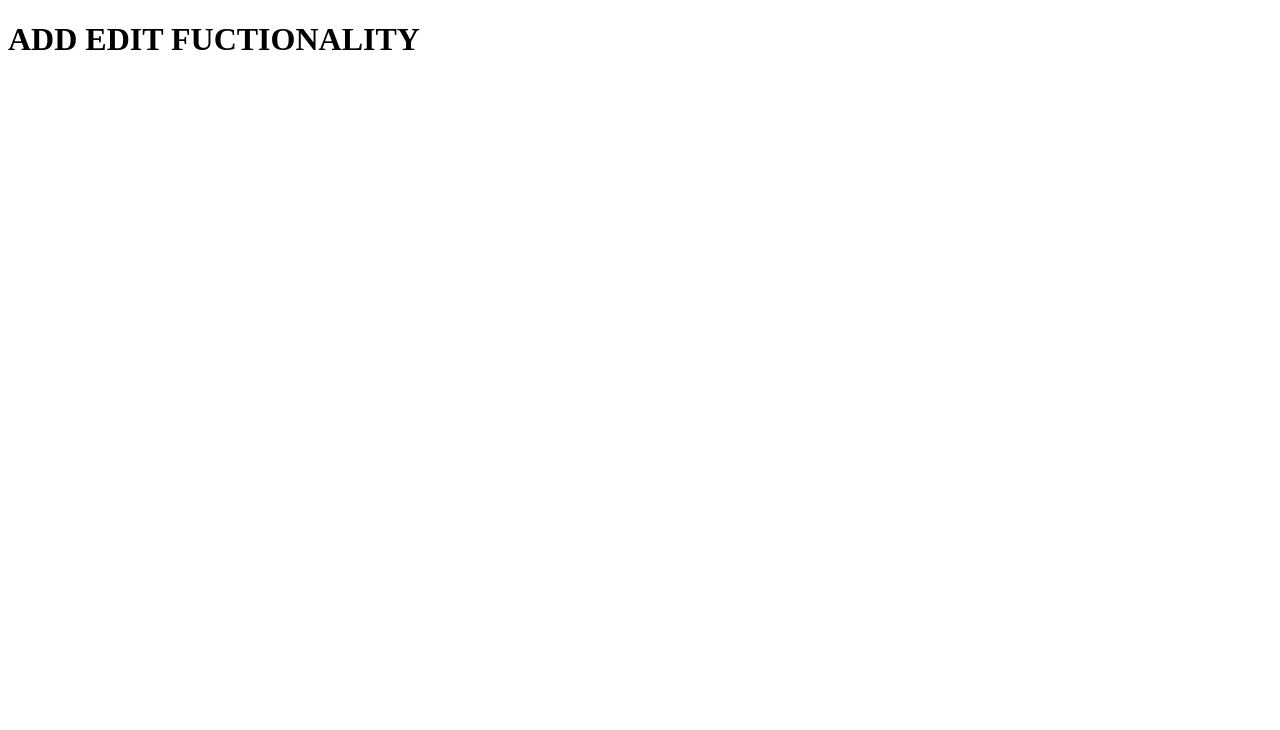
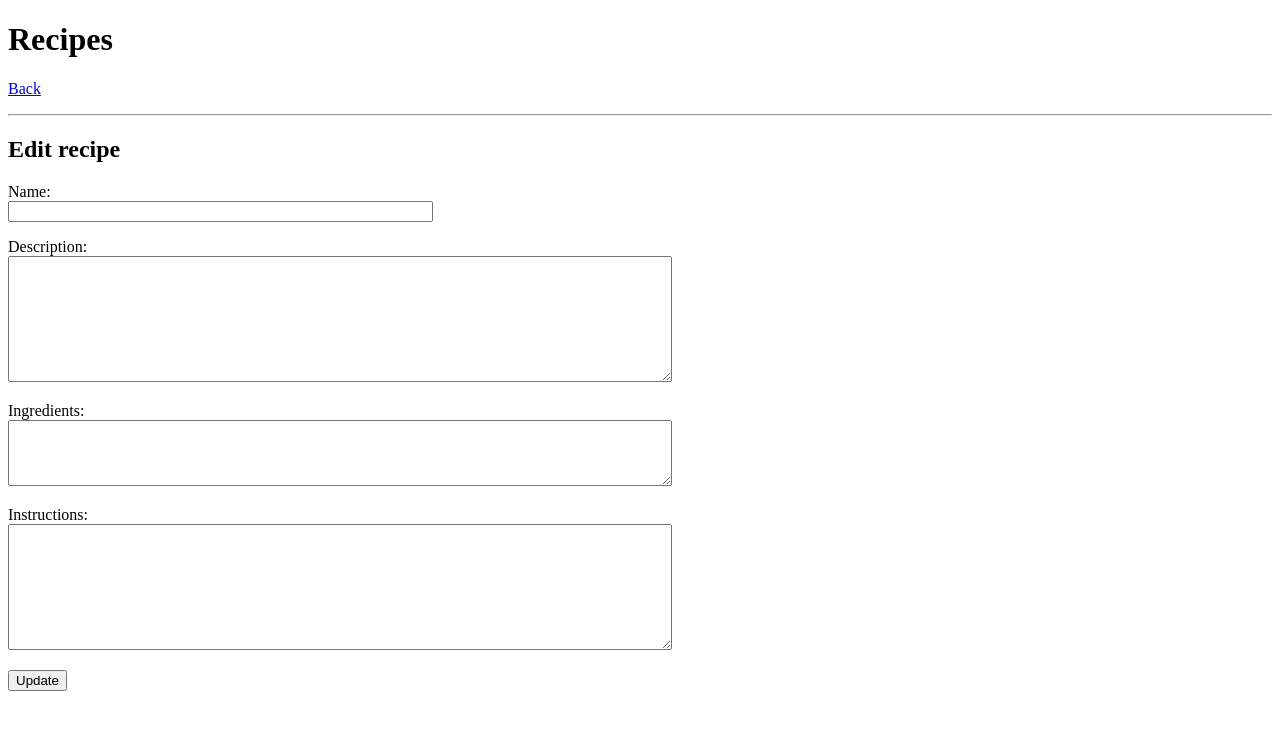
Before and after one commit to dopamiini/recipes, a Flask app: template templates/edit_recipe.html in a window 1280 px wide. Shown: the top 730 px of the page. Run offline with Flask 3, Linux system fonts and the light colour scheme; the template is opened without the code that fills it, so the values that code supplies are empty.

Commit message:
Added edit functionality to recipes.

```diff
--- a/app.py
+++ b/app.py
@@ -270,3 +270,66 @@ def create_recipe():
     session["message_type"] = "success"
 
     return redirect("/")
+
+
+@app.route("/edit_recipe/<int:recipe_id>")
+def edit_recipe(recipe_id):
+    """Lets user edit a recipe. It checks the user is logged in and the owner."""
+    require_login()
+
+    recipe = recipes.get_recipe(recipe_id)
+
+    if not recipe:
+        abort(404)
+
+    if recipe["user_id"] != session.get("user_id"):
+        abort(403)
+
+    return render_template(
+        "edit_recipe.html",
+        recipe=recipe,
+    )
+
+
+@app.route("/update_recipe", methods=["POST"])
+def update_recipe():
+    """Updates recipe on form submission. Checks user logged in and verifies the submission."""
+    require_login()
+    check_csrf()
+
+    recipe_id = request.form.get("recipe_id", type=int)
+
+    if recipe_id is None:
+        abort(400)
+
+    recipe = recipes.get_recipe(recipe_id)
+
+    if not recipe:
+        abort(404)
+
+    if recipe["user_id"] != session.get("user_id"):
+        abort(403)
+
+    form = validate_recipe_form()
+
+    if form["message"]:
+        recipe_data = dict(recipe)
+
+        recipe_data["title"] = form["title"]
+        recipe_data["description"] = form["description"]
+        recipe_data["ingredients"] = form["ingredients"]
+        recipe_data["instructions"] = form["instructions"]
+
+        return render_template(
+            "edit_recipe.html",
+            recipe=recipe_data,
+            message=form["message"],
+            message_type="error",
+        )
+
+    recipes.update_recipe(recipe_id, form)
+
+    session["message"] = "Recipe updated successfully!"
+    session["message_type"] = "success"
+
+    return redirect("/recipe/" + str(recipe_id))
--- a/templates/edit_recipe.html
+++ b/templates/edit_recipe.html
@@ -7,6 +7,34 @@
 </head>
 
 <body>
-<h1>ADD EDIT FUCTIONALITY</h1>
+  <h1>Recipes</h1>
+  <p><a href="/recipe/{{ recipe.id }}">Back</a></p>
+  <hr>
+  {% if message %}
+    <p id="message" class="{{ message_type }}">{{ message }}</p>
+  {% endif %}
+  <h2>Edit recipe</h2>
+  <form action="/update_recipe" method="post">
+    <p>
+      Name: <br/>
+      <input type="text" name="title" maxlength="50" size="50" value="{{ recipe.title }}">
+    </p>
+    <p>
+      Description: <br>
+      <textarea name="description" rows="8" cols="80" maxlength="1000">{{ recipe.description }}</textarea>
+    </p>
+    <p>
+      Ingredients: <br />
+      <textarea name="ingredients" rows="4" cols="80" maxlength="1000">{{ recipe.ingredients }}</textarea>
+    </p>
+    <p>
+      Instructions: <br>
+      <textarea name="instructions" rows="8" cols="80" maxlength="1000">{{ recipe.instructions }}</textarea>
+    </p>
+    <input type="hidden" name="recipe_id" value="{{recipe.id}}">
+    <input type="hidden" name="csrf_token" value="{{ session.csrf_token }}">
+    <input type="submit" value="Update">
+  </form>
 </body>
+
 </html>
```
Also changed, not shown: recipes.py (+17 -0 lines).
